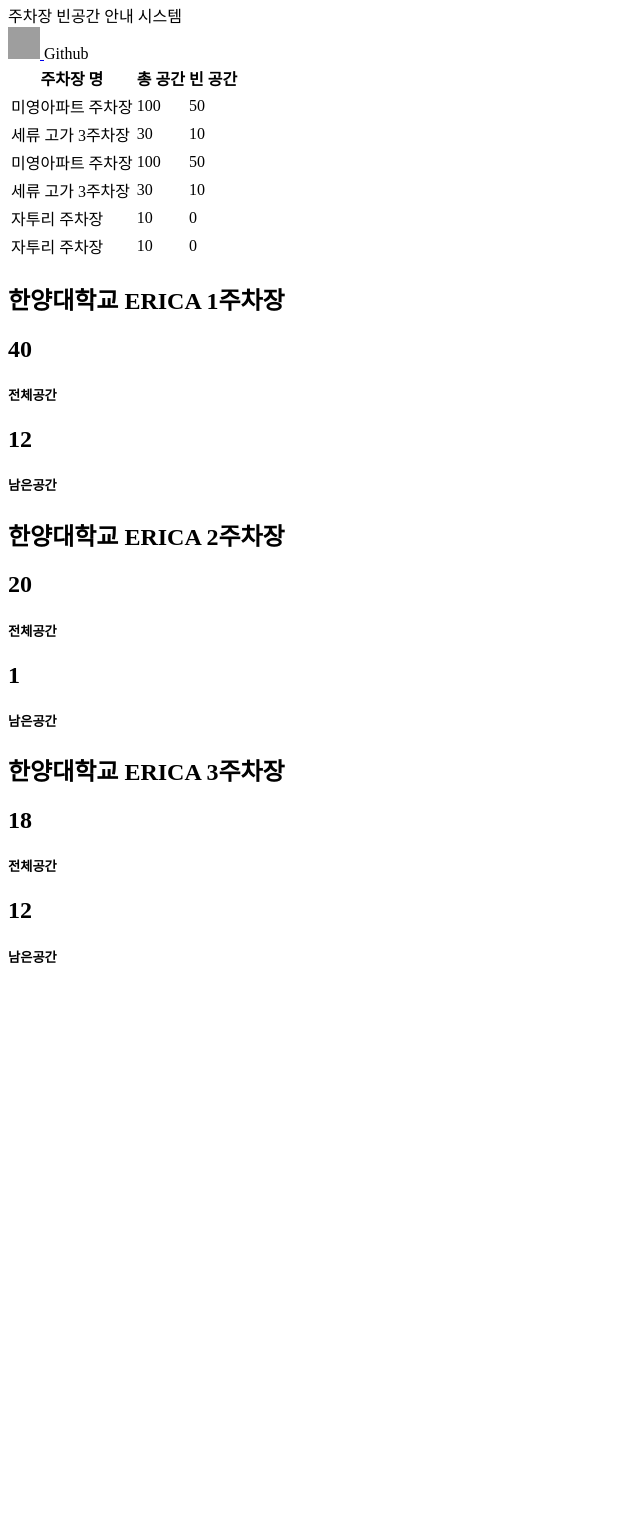
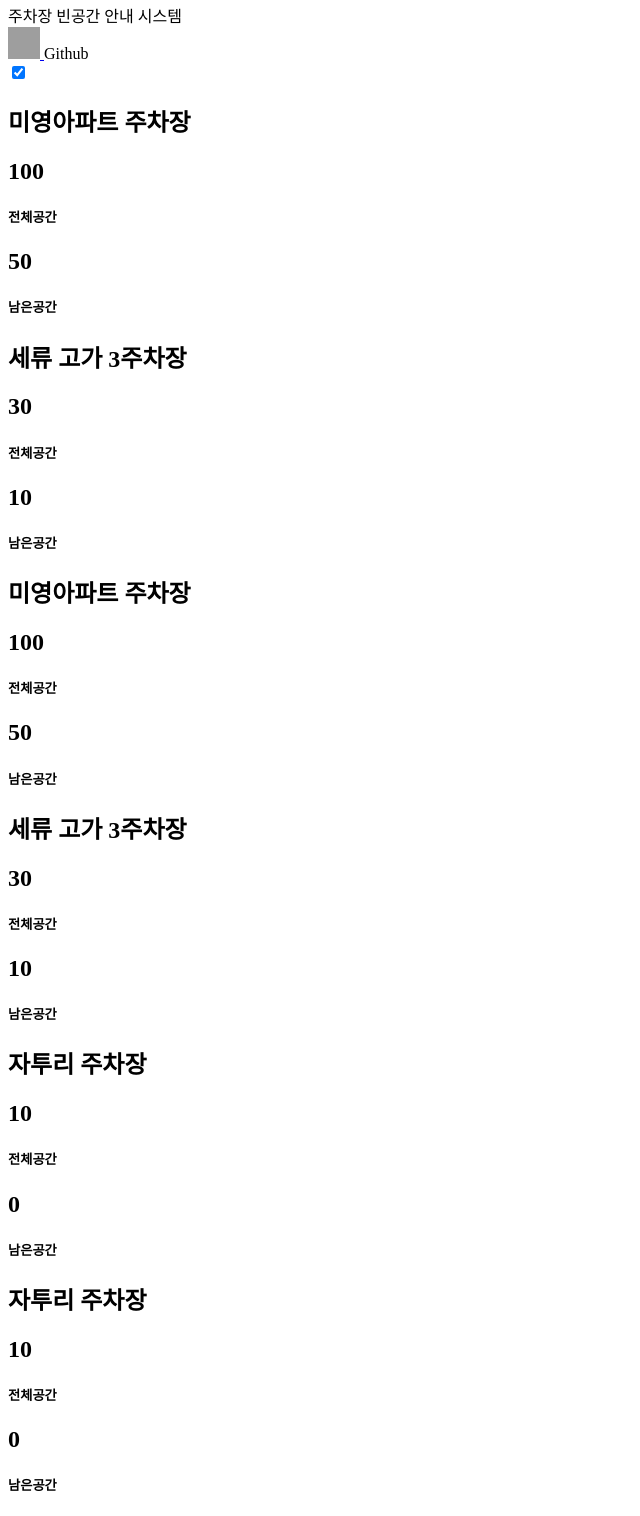
Before and after one commit to kms2698/H-M, a PHP site: page / in a window 1280 px wide. Shown: the part 99-1615 px from the top of the page, without its empty margins (0-640 px from the left). Before the commit the page ends 1062 px from the top, so only its background shows below. Run offline with PHP 8.4, Linux system fonts and the light colour scheme; data comes from the database, SQL or seed files in the repository; some libraries are stand-ins or nearby versions; grey boxes are pictures that could not be loaded.

Commit message:
Add files via upload
Update index.php

```diff
--- a/index.php
+++ b/index.php
@@ -1,5 +1,3 @@
-
-
 <!DOCTYPE html>
 <html>
 <head>
@@ -31,96 +29,49 @@
             <div id="map"></div>
         </div>
         <div class="box3">
-            <div class="card">
             <?php
+            echo '<input type="checkbox" name="xxx" value="yyy" checked>' ;
+
                 $conn = mysqli_connect("localhost","root",1234,'hm');
                 if (mysqli_connect_errno()){
                     echo "연결실패" . mysqli_connect_error();
                 }
                 $result = mysqli_query($conn,"SELECT * FROM parkinglot");
-echo "<table border'1'> <tr> <th>주차장 명</th> <th>총 공간</th> <th>빈 공간</th> </tr>";
                 $n = 1;
                 while($row = mysqli_fetch_array($result)){
-echo "<tr>";
-echo "<td>" . $row['name'] . "</td>";
-echo "<td>" . $row['total_space'] . "</td>";
-echo "<td>" . $row['blank_space'] . "</td>";
-echo "</tr>";
+                    # 여기에서 현재 좌표랑 지금 받아오는 좌표랑 거리계산을해서 밑에 이프문에서 걸러주면 되겠네
+                    // if($n > 3){
+                    //     $xx = '<script>document.write (locPosition);</script>';
+                    //     echo $xx;
+                    // }
+                    echo '<div class="card">';
+                    echo     '<div class="header">';
+                    echo         '<h2>' . $row['name'] . '</h2>';
+                    echo     '</div>';
+                    echo     '<div class="block">';
+                    echo         '<div class="total-block">';
+                    echo             '<div>';
+                    echo                 '<h2>'. $row['total_space'] .'</h2>';
+                    echo             '</div>';
+                    echo             '<div>';
+                    echo                 '<h5>전체공간</h5>';
+                    echo             '</div>';
+                    echo         '</div>';
+                    echo         '<div class="recent-block">';
+                    echo             '<div>';
+                    echo                 '<h2>'. $row['blank_space'] .'</h2>';
+                    echo             '</div>';
+                    echo             '<div>';
+                    echo                 '<h5>남은공간</h5>';
+                    echo             '</div>';
+                    echo         '</div>';
+                    echo     '</div>';
+                    echo '</div>';
                     $n++;
                 }
-echo "</table>";
             mysqli_close($conn);
             ?>
-                <div class="header">
-                    <h2>한양대학교 ERICA 1주차장</h2>
-                </div>
-                <div class="block">
-                    <div class="total-block">
-                        <div>
-                            <h2>40</h2>
-                        </div>
-                        <div>
-                            <h5>전체공간</h5>
-                        </div>
-                    </div>
-                    <div class="recent-block">
-                        <div>
-                            <h2>12</h2>
-                        </div>
-                        <div>
-                            <h5>남은공간</h5>
-                        </div>
-                    </div>
-                </div>
-            </div>
 
-            <div class="card">
-                <div class="header">
-                    <h2>한양대학교 ERICA 2주차장</h2>
-                </div>
-                <div class="block">
-                    <div class="total-block">
-                        <div>
-                            <h2>20</h2>
-                        </div>
-                        <div>
-                            <h5>전체공간</h5>
-                        </div>
-                    </div>
-                    <div class="recent-block">
-                        <div>
-                            <h2>1</h2>
-                        </div>
-                        <div>
-                            <h5>남은공간</h5>
-                        </div>
-                    </div>
-                </div>
-            </div>
-
-            <div class="card">
-                <div class="header">
-                    <h2>한양대학교 ERICA 3주차장</h2>
-                </div>
-                <div class="block">
-                    <div class="total-block">
-                        <div>
-                            <h2>18</h2>
-                        </div>
-                        <div>
-                            <h5>전체공간</h5>
-                        </div>
-                    </div>
-                    <div class="recent-block">
-                        <div>
-                            <h2>12</h2>
-                        </div>
-                        <div>
-                            <h5>남은공간</h5>
-                        </div>
-                    </div>
-                </div>
-            </div>
 
         </div>
     </div>
@@ -148,16 +99,18 @@ mysqli_close($conn);
 
             var lat = position.coords.latitude, // 위도
                 lon = position.coords.longitude; // 경도
+            var locPosition = new kakao.maps.LatLng(lat, lon); // 마커가 표시될 위치를 geolocation으로 얻어온 좌표로 생성합니다
 
-            var locPosition = new kakao.maps.LatLng(lat, lon); // 마커가 표시될 위치를 geolocation으로 얻어온 좌표로 생성합니다
 
             // 마커와 인포윈도우를 표시합니다
             displayMarker(locPosition, message);
-
+            <?php
+            $value = 200;
+            ?>
             var circle = new kakao.maps.Circle({
 
                 center: new kakao.maps.LatLng(lat, lon),  // 원의 중심좌표 입니다
-                radius: 100, // 미터 단위의 원의 반지름입니다
+                radius: "<?php echo $value; ?>", // 미터 단위의 원의 반지름입니다
                 strokeWeight: 5, // 선의 두께입니다
                 strokeColor: '#75B8FA', // 선의 색깔입니다
                 strokeOpacity: 1, // 선의 불투명도 입니다 1에서 0 사이의 값이며 0에 가까울수록 투명합니다
```
Lines whose indentation alone changed are shown as unchanged.
